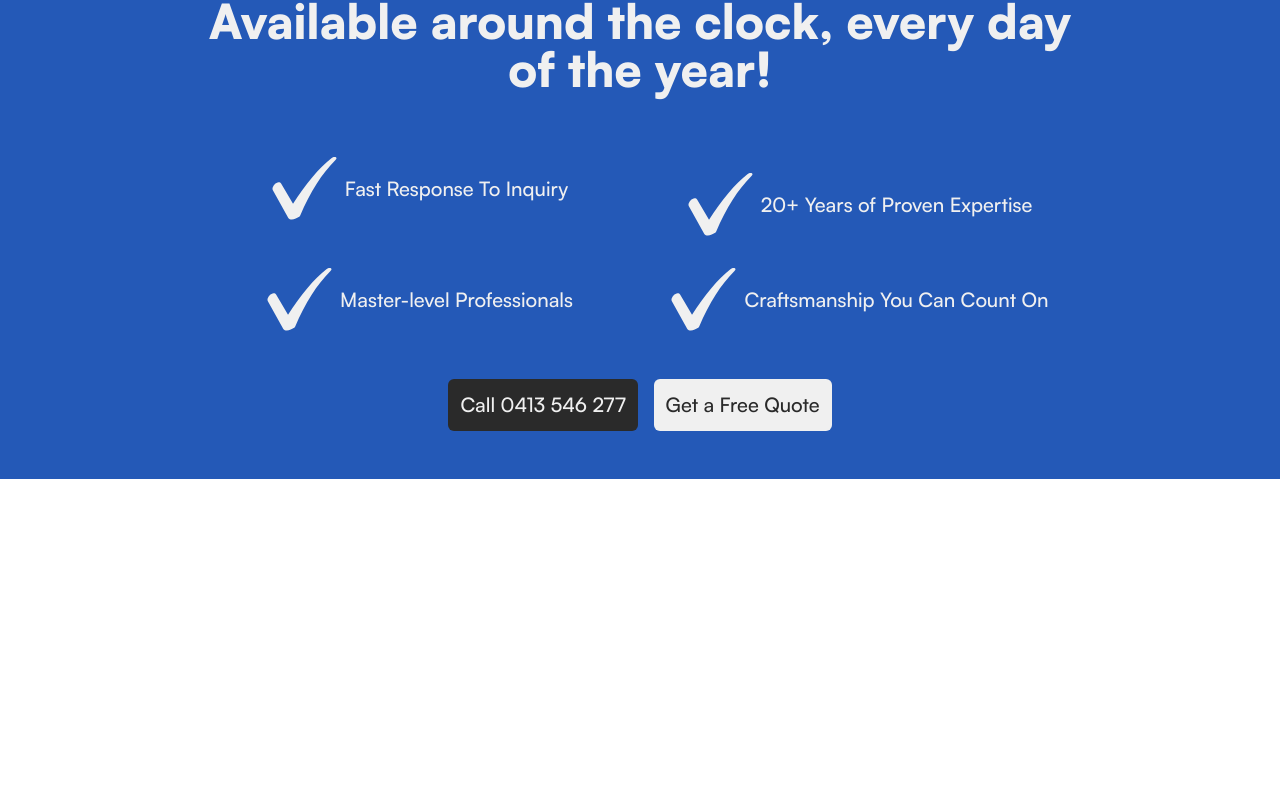
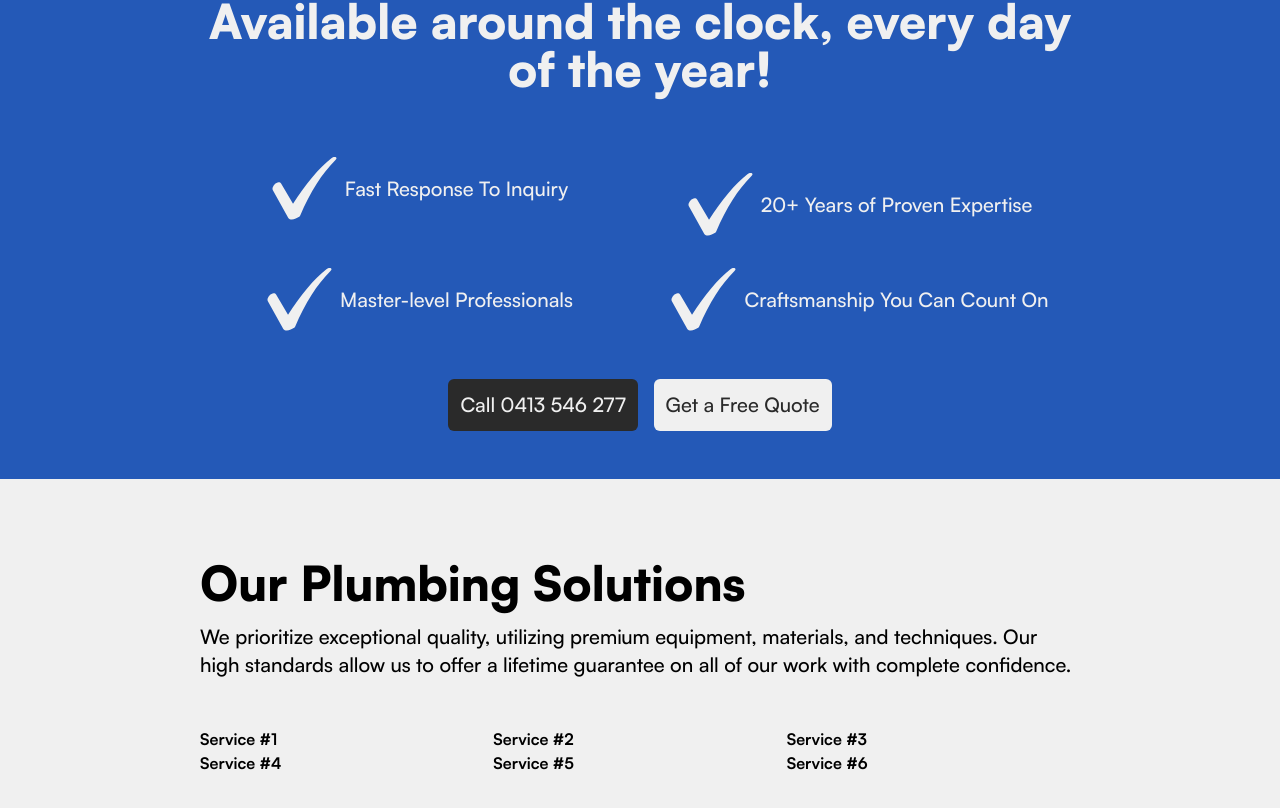
Before and after one commit to ompatel2019/sydneybackflow, a React (Vite) app: page / in a window 1280 px wide. Shown: the part 776-1584 px from the top of the page. Before the commit the page ends 1255 px from the top, so only its background shows below. Built offline with nearby package versions, Linux system fonts and the light colour scheme.

Commit message:
services section - half done

```diff
--- a/src/App.jsx
+++ b/src/App.jsx
@@ -2,6 +2,7 @@ import Topbar from "./components/Topbar"
 import ServicesLine  from "./components/ServicesLine"
 import Hero from "./components/Hero"
 import Cta from "./components/Cta"
+import Services from "./components/Services"
 
 
 export default function App() {
@@ -12,6 +13,7 @@ export default function App() {
       <ServicesLine/>
       <Hero heroTitle={heroTitle}/>
       <Cta/>
+      <Services/>
     </>
   )
 }
--- /dev/null
+++ b/src/components/Service.jsx
@@ -0,0 +1,13 @@
+import React from 'react';
+
+const Service = ({ service }) => {
+  return (
+    <div>
+      <p>
+        {service.serviceName}
+      </p>
+    </div>
+  );
+};
+
+export default Service;
--- a/src/components/Services.jsx
+++ b/src/components/Services.jsx
@@ -1,9 +1,54 @@
-import React from 'react'
+import React from 'react';
+import Service from './Service';
 
 const Services = () => {
+  const services = [
+    {
+      serviceName: 'Service #1',
+      service: ''
+    },
+    {
+      serviceName: 'Service #2',
+      service: ''
+    },
+    {
+      serviceName: 'Service #3',
+      service: ''
+    },
+    {
+      serviceName: 'Service #4',
+      service: ''
+    },
+    {
+      serviceName: 'Service #5',
+      service: ''
+    },
+    {
+      serviceName: 'Service #6',
+      service: ''
+    },
+  ];
+
   return (
-    <div>Services</div>
-  )
-}
+    <>
+      <div className='bg-c-3-0 responsivePad lg:py-20 py-16 md:py-12 max-md:py-8 space-y-12 font-satoshi-bold'>
+        <div className='space-y-4'>
+          <h2 className='h4 text-left font-satoshi-black'>
+            Our Plumbing Solutions
+          </h2>
+          <p className='font-satoshi-medium h8'>
+            We prioritize exceptional quality, utilizing premium equipment, materials, and techniques. Our high standards allow us to offer a lifetime guarantee on all of our work with complete confidence.
+          </p>
+        </div>
 
-export default Services
+        <div className='grid grid-cols-3'>
+          {services.map((service, serviceIndex) => (
+            <Service key={serviceIndex} service={service} />
+          ))}
+        </div>
+      </div>
+    </>
+  );
+};
+
+export default Services;
```
